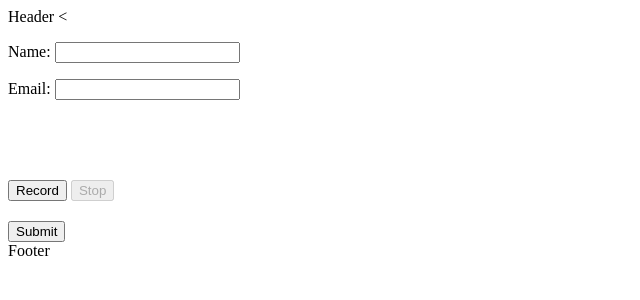
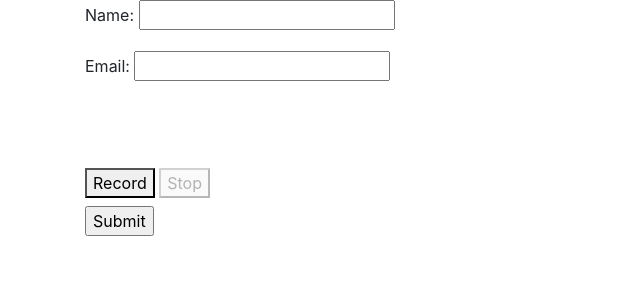
Before and after one commit to talhaanwarch/ezvoice, a Django app: page / in a window 1280 px wide. Shown: the top 300 px of the page, without its empty margins (0-640 px from the left). Run offline with Django 3.2, Linux system fonts and the light colour scheme; some libraries are stand-ins or nearby versions.

Commit message:
update css

```diff
--- a/sub_app/templates/base.html
+++ b/sub_app/templates/base.html
@@ -2,17 +2,28 @@
 <!DOCTYPE html>
 <html>
 <head>
+
+	<meta charset="utf-8">
+    <meta name="viewport" content="width=device-width, initial-scale=1, shrink-to-fit=no">
+
+    <!-- Bootstrap CSS -->
+    <link rel="stylesheet" href="https://stackpath.bootstrapcdn.com/bootstrap/4.5.2/css/bootstrap.min.css" integrity="sha384-JcKb8q3iqJ61gNV9KGb8thSsNjpSL0n8PARn9HuZOnIxN0hoP+VmmDGMN5t9UJ0Z" crossorigin="anonymous">
+
 	<title></title>
 	{% load static %}
 	<link rel="stylesheet" type="text/css" href="{% static 'style.css' %}">
 </head>
 <body>
-Header
+
+
+<div class='container'>
 {% block content %}
 
 {% endblock %}
+</div>
 <script src="https://ajax.googleapis.com/ajax/libs/jquery/3.5.1/jquery.min.js"></script>
 <script src="{% static 'app.js' %}"></script>
-Footer
+
+
 </body>
 </html>
--- a/sub_app/templates/home.html
+++ b/sub_app/templates/home.html
@@ -1,7 +1,7 @@
 {% extends 'base.html' %}
 {% block content %}
 
-<<!-- h1>Hi</h1>
+<!-- h1>Hi</h1>
 <div class='container'>
       <br><br>
    <form action="{% url 'home' %}" method="POST">
```
